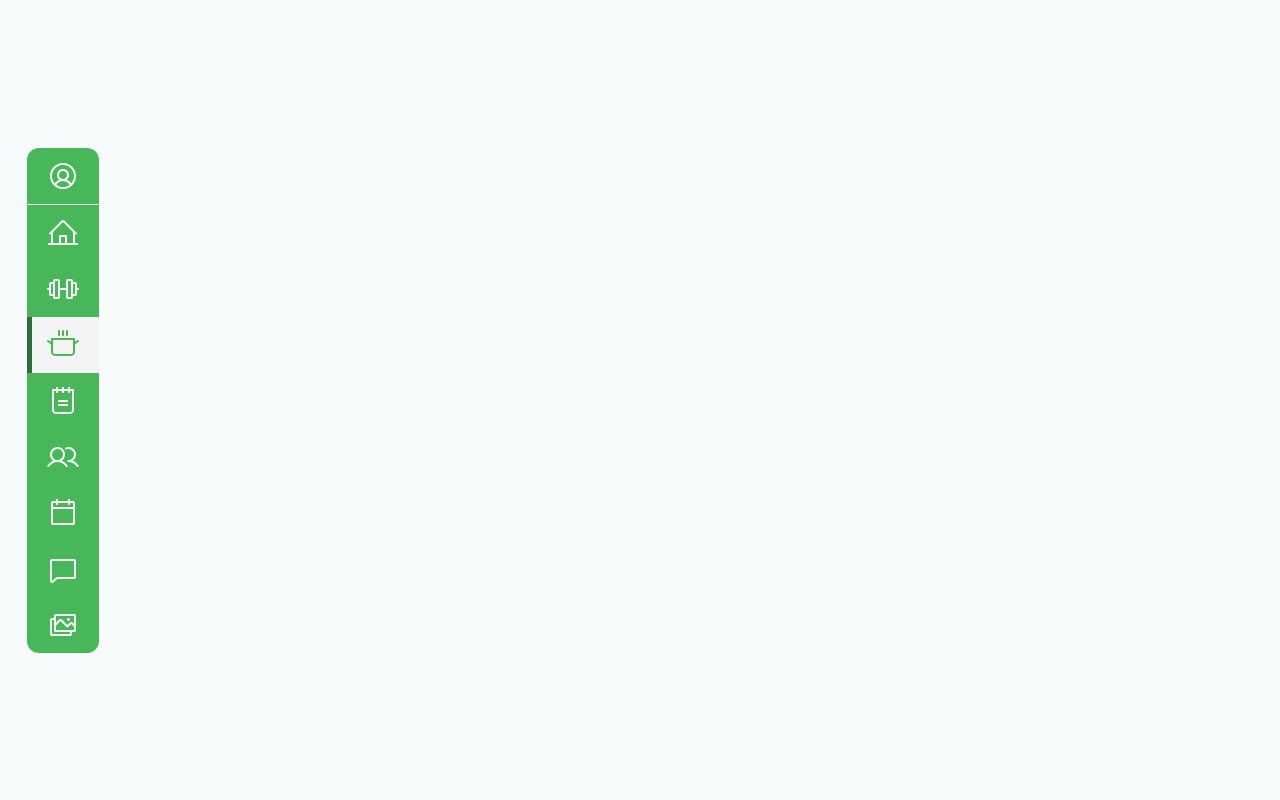
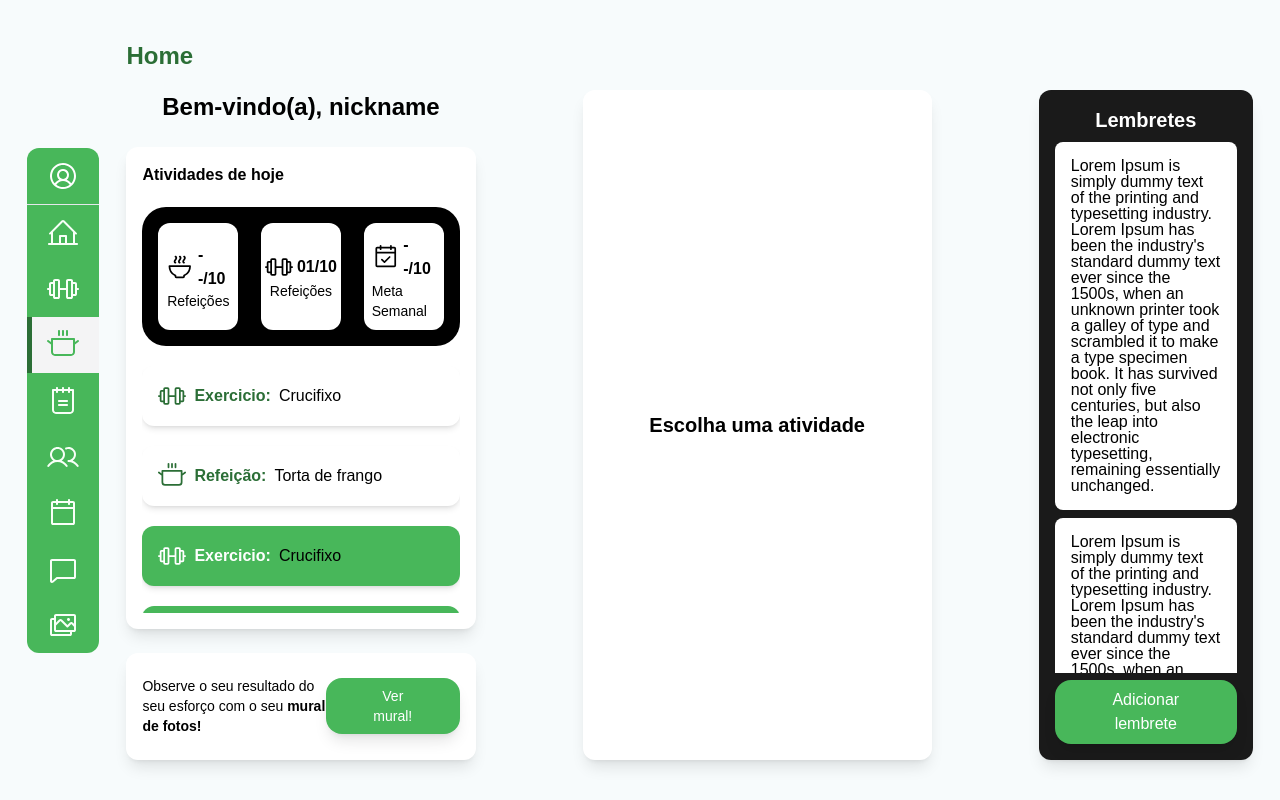
Before and after one commit to nhyira-group5/sistema-vitalis, a React (Vite) app: page /home in a window 1280 px wide. Built offline with nearby package versions, Linux system fonts and the light colour scheme; what webfontloader would draw is missing.

Commit message:
feat: home page estatica

```diff
--- a/src/pages/Home/homePage.jsx
+++ b/src/pages/Home/homePage.jsx
@@ -1,11 +1,114 @@
 import { SideBar } from "../../components/SideBar/sideBar";
+import {
+  BowlSteam,
+  Barbell,
+  CalendarCheck,
+  CookingPot,
+} from "@phosphor-icons/react";
 
 export function HomePage() {
   return (
     <div className="w-full h-screen flex justify-evenly items-center bg-[#F7FBFC]">
       <SideBar />
-      <div className="w-[88%] h-[90%] flex flex-col justify-between rounded-md">
-        {/* CODIGO DA TELA */}
+      <div className="w-[88%] h-[90%] flex flex-col justify-between">
+        <h1 className="text-[#2B6E36] font-semibold text-2xl">Home</h1>
+        <div className="w-full h-[93%] flex justify-between items-center">
+          <div className="w-[31%] h-full flex flex-col justify-between">
+            <div className="w-full h-[5%] font-semibold text-2xl flex justify-center items-center rounded-xl">
+              <h1>Bem-vindo(a), nickname</h1>
+            </div>
+            <div className="w-full h-[72%] bg-white shadow-lg flex flex-col justify-between items-center rounded-xl p-4">
+              <h2 className="w-full font-semibold">Atividades de hoje</h2>
+              <div className="w-full h-[31%] bg-black flex justify-between items-center rounded-3xl p-4">
+                <div className="w-[28%] h-full bg-white rounded-xl flex flex-col justify-center items-center p-2">
+                  <div className="flex items-center justify-center gap-1">
+                    <BowlSteam size={28} />
+                    <span className="font-semibold">--/10</span>
+                  </div>
+                  <h2 className="text-sm">Refeições</h2>
+                </div>
+                <div className="w-[28%] h-full bg-white rounded-xl flex flex-col justify-center items-center p-2">
+                  <div className="flex items-center justify-center gap-1">
+                    <Barbell size={28} />
+                    <span className="font-semibold">01/10</span>
+                  </div>
+                  <h2 className="text-sm">Refeições</h2>
+                </div>
+                <div className="w-[28%] h-full bg-white rounded-xl flex flex-col justify-center items-center p-2">
+                  <div className="flex items-center justify-center gap-1">
+                    <CalendarCheck size={28} />
+                    <span className="font-semibold">--/10</span>
+                  </div>
+                  <h2 className="text-sm">Meta Semanal</h2>
+                </div>
+              </div>
+              <div className="w-full h-[55%] flex flex-col gap-5 overflow-hidden overflow-y-scroll">
+                <div className="h-20 w-full flex items-center gap-2 p-4 bg-white rounded-xl shadow-md">
+                  <Barbell size={28} color="#2B6E36" />
+                  <span className="text-[#2B6E36] font-semibold">
+                    Exercicio:
+                  </span>
+                  <span>Crucifixo</span>
+                </div>
+                <div className="h-20 w-full flex items-center gap-2 p-4 bg-white rounded-xl shadow-md">
+                  <CookingPot size={28} color="#2B6E36" />
+                  <span className="text-[#2B6E36] font-semibold">
+                    Refeição:
+                  </span>
+                  <span>Torta de frango</span>
+                </div>
+                <div className="h-20 w-full flex items-center gap-2 p-4 bg-[#48B75A] rounded-xl shadow-md">
+                  <Barbell size={28} color="white" />
+                  <span className="text-white font-semibold">Exercicio:</span>
+                  <span>Crucifixo</span>
+                </div>
+                <div className="h-20 w-full flex items-center gap-2 p-4 bg-[#48B75A] rounded-xl shadow-md">
+                  <Barbell size={28} color="white" />
+                  <span className="text-white font-semibold">Exercicio:</span>
+                  <span>Crucifixo</span>
+                </div>
+              </div>
+            </div>
+            <div className="w-full h-[16%] bg-white text-sm shadow-lg flex justify-between items-center rounded-xl p-4">
+              <h1 className="w-[60%] text-wrap ">
+                Observe o seu resultado do seu esforço com o seu{" "}
+                <span className="font-bold">mural de fotos!</span>
+              </h1>
+              <button className="px-9 py-2 rounded-2xl shadow-lg text-white bg-[#48B75A]">
+                Ver mural!
+              </button>
+            </div>
+          </div>
+          <div className="w-[31%] h-full bg-white flex flex-col justify-center items-center rounded-xl shadow-lg p-4">
+            <span className="text-xl font-semibold">Escolha uma atividade</span>
+          </div>
+          <div className="w-[19%] h-full bg-[#1A1A1A] flex flex-col justify-between items-center rounded-xl shadow-lg p-4">
+            <h1 className="w-full text-white text-xl font-semibold flex items-center justify-center">
+              Lembretes
+            </h1>
+            <div className="w-full h-5/6  flex flex-col gap-2 overflow-hidden overflow-y-scroll">
+              <div className="rounded-lg bg-white p-4 leading-4">
+                Lorem Ipsum is simply dummy text of the printing and typesetting
+                industry. Lorem Ipsum has been the industry's standard dummy
+                text ever since the 1500s, when an unknown printer took a galley
+                of type and scrambled it to make a type specimen book. It has
+                survived not only five centuries, but also the leap into
+                electronic typesetting, remaining essentially unchanged.
+              </div>
+              <div className="rounded-lg bg-white p-4 leading-4">
+                Lorem Ipsum is simply dummy text of the printing and typesetting
+                industry. Lorem Ipsum has been the industry's standard dummy
+                text ever since the 1500s, when an unknown printer took a galley
+                of type and scrambled it to make a type specimen book. It has
+                survived not only five centuries, but also the leap into
+                electronic typesetting, remaining essentially unchanged.
+              </div>
+            </div>
+            <button className="px-9 py-2 rounded-2xl shadow-lg text-white bg-[#48B75A]">
+              Adicionar lembrete
+            </button>
+          </div>
+        </div>
       </div>
     </div>
   );
--- a/src/routes/routes.jsx
+++ b/src/routes/routes.jsx
@@ -4,8 +4,8 @@ import { CadastroPage } from "@pages/Cadastro/cadastroPage.jsx";
 import { useRouteError } from "react-router-dom";
 import { LoginPage } from "@pages/Login/loginPage.jsx";
 import { Pagamento } from "@pages/Pagamento/pagamento";
-import { RelatorioPage } from "../pages/Relatorio/relatorioPage";
-import { HomePage } from "../pages/Home/homePage";
+import { RelatorioPage } from "@pages/Relatorio/relatorioPage";
+import { HomePage } from "@pages/Home/homePage";
 
 export function CadastroRoute() {
   return (
```
